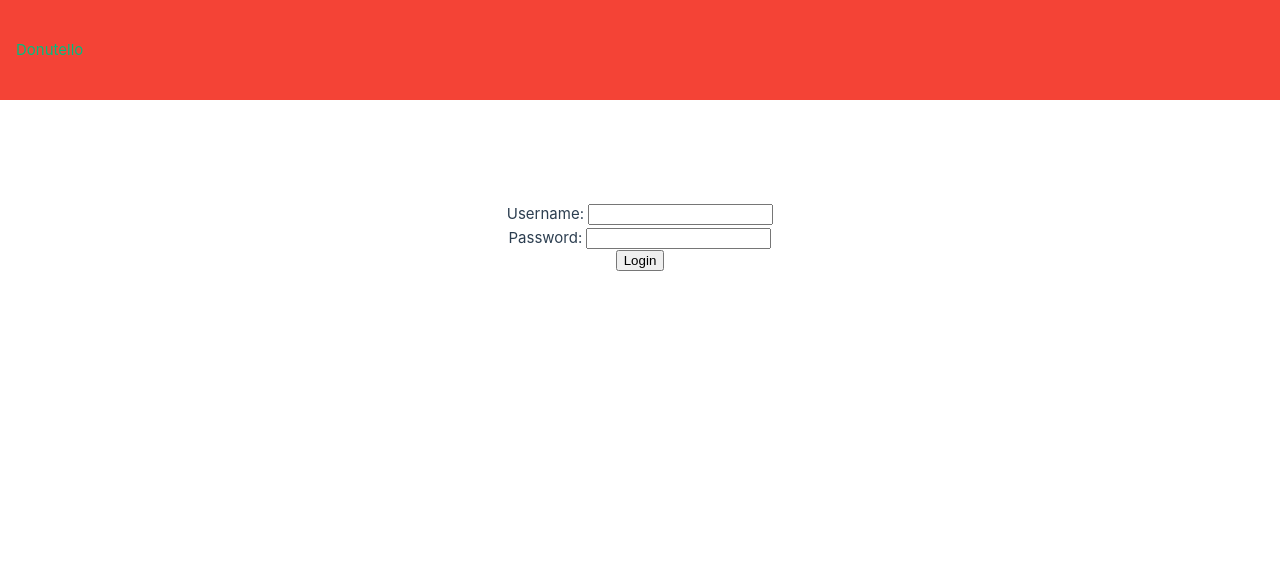
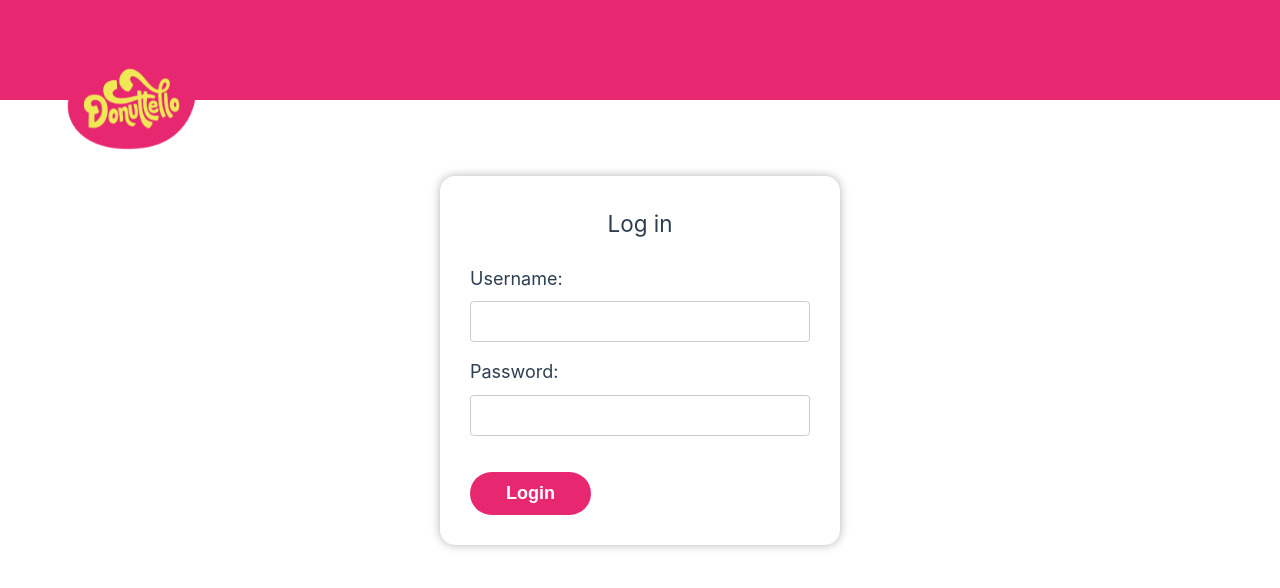
Before and after one commit to Siebiba/Donutello-app, a Vue app: page / in a window 1280 px wide. Shown: the top 588 px of the page. Built offline with nearby package versions, Linux system fonts and the light colour scheme.

Commit message:
style: add styling to loginform

```diff
--- a/src/App.vue
+++ b/src/App.vue
@@ -29,11 +29,11 @@ const currentView = computed(() => {
 </script>
 
 <template>
-
+ <Navigation/>
   <component :is="currentView" />
 
 
-  <Navigation/>
+
 
 
 </template>
--- a/src/components/LoginForm.vue
+++ b/src/components/LoginForm.vue
@@ -51,6 +51,8 @@ const login = async () => {
 </script>
 
 <template>
+  <div class="login">
+    <h1>Log in</h1>
     <form name="login-form" @submit.prevent="login" >
       <div class="">
         <label for="mail">Username: </label>
@@ -63,16 +65,89 @@ const login = async () => {
 
         <button type="submit" class="btn btn-primary" >Login</button>
     </form>
+  </div>
 </template>
 
 <style scoped>
 
-form {
+.login
+{
+  width: 100%;
+  max-width: 400px;
+  margin: 6rem auto;
+  padding: 2em;
+  box-shadow: 0 0 10px rgba(0, 0, 0, 0.3);
+  border-radius: 1em;
+}
+
+.login h1
+{
+  text-align: center;
+  font-size: 1.5em;
+  margin: 0 0 1em;
+}
+
+.login label
+{
+  font-size: 1.2em;
+  margin-top: 1rem;
+}
+
+.login input {
+border: none;
+  font-size: 1.2em;
+  padding: 0.5em;
+  border-radius: 0.2em;
+  border: 1px solid #ccc;
+  margin-top: 0.5rem;
+  margin-bottom: 1rem;
+  width: 100%;
+
+}
+
+
+
+.login-form{
   display: flex;
   flex-direction: column;
-  align-items: center;
-  justify-content: center;
-  margin-top: 10%;
+}
+.btn
+{
+  font-size: 1.2em;
+  padding: 0.6em 2em;
+  font-weight: bold;
+  border-radius: 2em;
+  border: none;
+  color: white;
+  background-color: #e72870;
+  cursor: pointer;
+  margin-top: 20px;
+}
+
+.btn:active
+{
+  position: relative;
+  top: 1px;
+}
+
+.hidden
+{
+  display:none;
+}
+
+.alert
+{
+  background-color: #B4C4E7;
+  padding: 0.5em;
+  margin-bottom: 1em;
+  color: #32549d;
+}
+
+.btn:hover
+{
+  background-color: #3ec7d1;
+  color: #ffffff;
+  cursor: pointer;
 }
 
 
--- a/src/components/Nav.vue
+++ b/src/components/Nav.vue
@@ -2,7 +2,7 @@
 
     <nav>
         <div class="nav-wrapper">
-            <a href="#" class="brand-logo">Donutello</a>
+            <img src="../assets/donuttello-logo.png" alt="">
             <ul id="nav-mobile" class="right hide-on-med-and-down">
 
             </ul>
@@ -15,13 +15,13 @@
 
 <style scoped>
     nav {
-        background-color: #f44336;
+        background-color: #e72870;
         position: fixed;
         left: 0;
         top: 0;
         width: 100%;
         height: 100px;
-        padding: 0 16px;
+        padding: 0 60px;
         box-sizing: border-box;
         display: flex;
         justify-content: space-between;
@@ -29,4 +29,9 @@
         z-index: 10;
 
     }
+
+    img {
+        width: 140px;
+       position: absolute;
+    }
 </style>
```
Also changed, not shown: src/assets/donuttello-logo.png (added).
